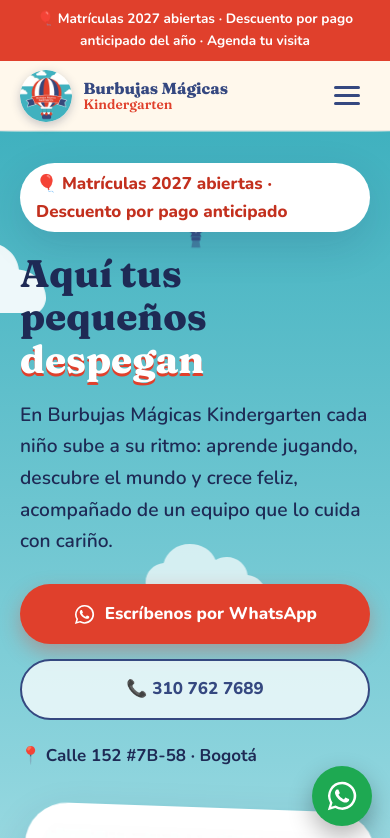
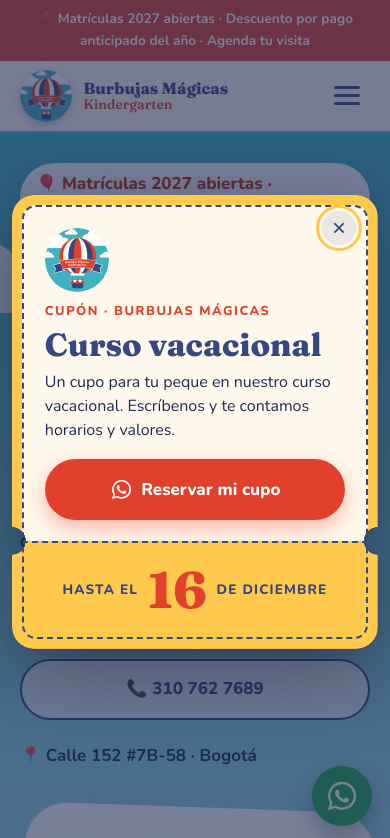
Before and after one commit to nicolasdcubillos/burbujas-magicas-kindergarten, a plain HTML site: page index.html in a window 390 px wide. Shown: the top 838 px of the page. Drawn offline with nearby package versions, Linux system fonts and the light colour scheme.

Commit message:
Add vacation course coupon popup (until Dec 16)

```diff
--- a/assets/css/styles.css
+++ b/assets/css/styles.css
@@ -228,6 +228,34 @@ details p { margin: .8rem 0 0; }
   .btn { width: 100%; justify-content: center; }
   .btn-sm { width: auto; }
 }
+/* Coupon */
+.coupon-dlg { border: 0; padding: 0; background: transparent; overflow: visible; max-width: min(640px, 100% - 1.5rem); width: 100%; color: var(--ink); }
+.coupon-dlg::backdrop { background: rgba(30, 42, 85, .6); }
+.coupon-dlg[open] { animation: coupon-in .35s ease-out; }
+@keyframes coupon-in { from { opacity: 0; transform: translateY(18px) scale(.97); } }
+.coupon { --stub: 170px; position: relative; display: grid; grid-template-columns: 1fr var(--stub); background: var(--sun); border-radius: 22px;
+  -webkit-mask: radial-gradient(circle 14px at calc(100% - var(--stub)) 0, #0000 97%, #000) top / 100% 51% no-repeat, radial-gradient(circle 14px at calc(100% - var(--stub)) 100%, #0000 97%, #000) bottom / 100% 51% no-repeat;
+  mask: radial-gradient(circle 14px at calc(100% - var(--stub)) 0, #0000 97%, #000) top / 100% 51% no-repeat, radial-gradient(circle 14px at calc(100% - var(--stub)) 100%, #0000 97%, #000) bottom / 100% 51% no-repeat; }
+.coupon-dlg { filter: drop-shadow(0 20px 40px rgba(0, 0, 0, .35)); }
+.coupon-main { background: var(--cream); margin: 10px 0 10px 10px; padding: 1.6rem 1.6rem 1.6rem; border-radius: 14px 0 0 14px; border: 2px dashed var(--navy); border-right: 0; }
+.coupon-logo { width: 64px; height: 64px; margin-bottom: .6rem; border-radius: 50%; }
+.coupon-kicker { font-size: .8rem; font-weight: 800; letter-spacing: .12em; text-transform: uppercase; color: var(--red); margin-bottom: .3rem; }
+.coupon h2 { font-size: clamp(2rem, 6vw, 2.7rem); margin-bottom: .4rem; color: var(--navy); }
+.coupon-txt { font-size: 1rem; line-height: 1.5; margin-bottom: 1.1rem; }
+.coupon-stub { display: flex; flex-direction: column; align-items: center; justify-content: center; text-align: center; padding: 1rem; margin: 10px 10px 10px 0; border: 2px dashed var(--navy); border-left: 2px dashed var(--navy); border-radius: 0 14px 14px 0; color: var(--navy); font-weight: 800; text-transform: uppercase; letter-spacing: .08em; font-size: .85rem; }
+.coupon-stub b { font-family: var(--font-head); font-size: 4.6rem; line-height: 1; letter-spacing: 0; color: var(--red); }
+.coupon-x { position: absolute; top: 16px; right: calc(var(--stub) + 14px); z-index: 2; width: 34px; height: 34px; border: 0; border-radius: 50%; background: rgba(53, 72, 128, .1); color: var(--navy); font-size: 1.5rem; line-height: 1; cursor: pointer; }
+.coupon-x:hover { background: rgba(53, 72, 128, .2); }
+@media (max-width: 560px) {
+  .coupon { --stub: 108px; grid-template-columns: 1fr; grid-template-rows: auto var(--stub);
+    -webkit-mask: radial-gradient(circle 14px at 0 calc(100% - var(--stub)), #0000 97%, #000) left / 51% 100% no-repeat, radial-gradient(circle 14px at 100% calc(100% - var(--stub)), #0000 97%, #000) right / 51% 100% no-repeat;
+    mask: radial-gradient(circle 14px at 0 calc(100% - var(--stub)), #0000 97%, #000) left / 51% 100% no-repeat, radial-gradient(circle 14px at 100% calc(100% - var(--stub)), #0000 97%, #000) right / 51% 100% no-repeat; }
+  .coupon-main { margin: 10px 10px 0; border-radius: 14px 14px 0 0; border: 2px dashed var(--navy); border-bottom: 0; padding: 1.3rem; }
+  .coupon-stub { margin: 0 10px 10px; border-radius: 0 0 14px 14px; flex-direction: row; gap: .6rem; padding: .5rem; }
+  .coupon-stub b { font-size: 3.2rem; }
+  .coupon-x { right: 22px; }
+}
+
 @media (prefers-reduced-motion: reduce) {
   *, *::before, *::after { animation: none !important; transition: none !important; scroll-behavior: auto !important; }
   .js .reveal { opacity: 1; transform: none; }
--- a/assets/js/main.js
+++ b/assets/js/main.js
@@ -30,4 +30,19 @@ if ('IntersectionObserver' in window) {
   items.forEach((el) => el.classList.add('in'));
 }
 
+const coupon = document.getElementById('cupon');
+const couponEnds = new Date('2026-12-17T00:00:00-05:00');
+if (coupon && typeof coupon.showModal === 'function' && new Date() < couponEnds) {
+  const seen = () => { try { return sessionStorage.getItem('cupon-visto'); } catch (e) { return null; } };
+  const close = () => {
+    try { sessionStorage.setItem('cupon-visto', '1'); } catch (e) { /* private mode */ }
+    coupon.close();
+  };
+  coupon.querySelector('[data-close]').addEventListener('click', close);
+  coupon.querySelector('.btn').addEventListener('click', close);
+  coupon.addEventListener('click', (e) => { if (e.target === coupon) close(); });
+  coupon.addEventListener('cancel', () => { try { sessionStorage.setItem('cupon-visto', '1'); } catch (e) { /* noop */ } });
+  if (!seen()) setTimeout(() => coupon.showModal(), 1200);
+}
+
 document.getElementById('year').textContent = new Date().getFullYear();
--- a/index.html
+++ b/index.html
@@ -289,6 +289,24 @@
     <svg><use href="#whatsapp"/></svg>
   </a>
 
+  <dialog class="coupon-dlg" id="cupon" aria-labelledby="cupon-title">
+    <div class="coupon">
+      <button class="coupon-x" type="button" data-close aria-label="Cerrar">×</button>
+      <div class="coupon-main">
+        <img class="coupon-logo" src="assets/img/logo-circulo.png" alt="" width="64" height="64">
+        <p class="coupon-kicker">Cupón · Burbujas Mágicas</p>
+        <h2 id="cupon-title">Curso vacacional</h2>
+        <p class="coupon-txt">Un cupo para tu peque en nuestro curso vacacional. Escríbenos y te contamos horarios y valores.</p>
+        <a class="btn btn-red" data-wa href="https://wa.me/573107627689?text=Hola%2C%20vi%20el%20cup%C3%B3n%20del%20curso%20vacacional%20y%20quisiera%20reservar%20un%20cupo" target="_blank" rel="noopener"><svg class="ico"><use href="#whatsapp"/></svg> Reservar mi cupo</a>
+      </div>
+      <div class="coupon-stub" aria-hidden="true">
+        <span>Hasta el</span>
+        <b>16</b>
+        <span>de diciembre</span>
+      </div>
+    </div>
+  </dialog>
+
   <script src="assets/js/main.js" defer></script>
 </body>
 </html>
```
